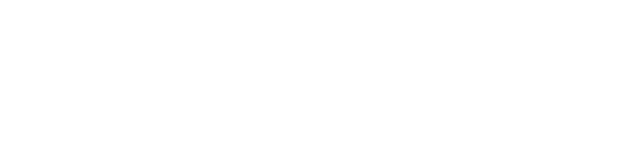
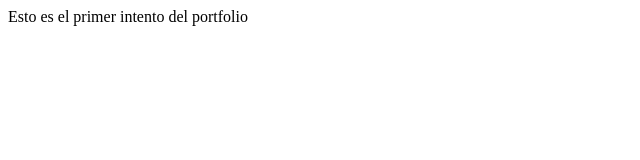
Before and after one commit to CristianAguilarAlejandro/PortFolio-FrontEnd, a plain HTML site: page index.html in a window 1280 px wide. Shown: the whole page, without its empty margins (0-640 px from the left). Drawn offline with Linux system fonts and the light colour scheme.

Commit message:
Update index.html

```diff
--- a/index.html
+++ b/index.html
@@ -7,6 +7,6 @@
     <title>Document</title>
 </head>
 <body>
-
+    Esto es el primer intento del portfolio
 </body>
 </html>
```
